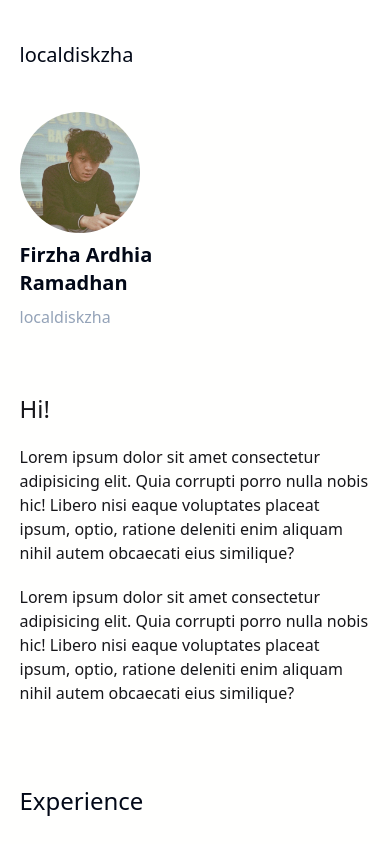
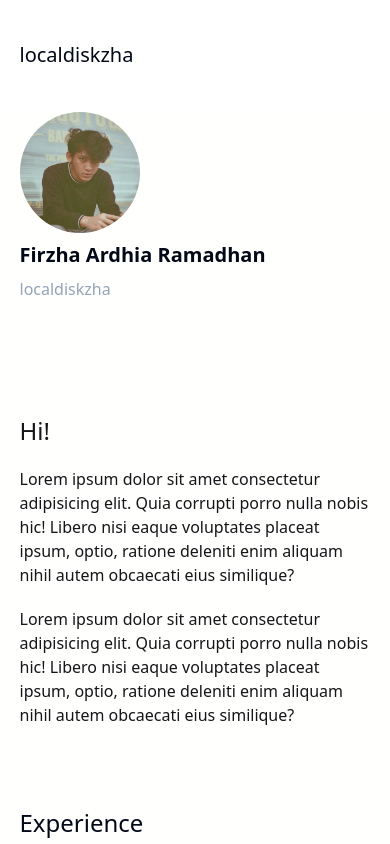
Before and after one commit to zhaardhia/zha, a Next.js app: page /profile in a window 390 px wide. Shown: the top 844 px of the page. Built offline with nearby package versions, Linux system fonts and the light colour scheme; some icons are missing.

Commit message:
lupa responsive di sosmed euy

```diff
--- a/src/pages/profile/index.tsx
+++ b/src/pages/profile/index.tsx
@@ -14,7 +14,7 @@ const index = () => {
         </div>
         {/* <FieldBadges fields={softwareFields} /> */}
         {/* <SoftwareSections /> */}
-        <div className="flex justify-between items-start gap-5">
+        <div className="flex justify-between sm:flex-row flex-col items-start gap-5">
           <HeaderMe />
           <SocialMediaFormal />
         </div>
```
